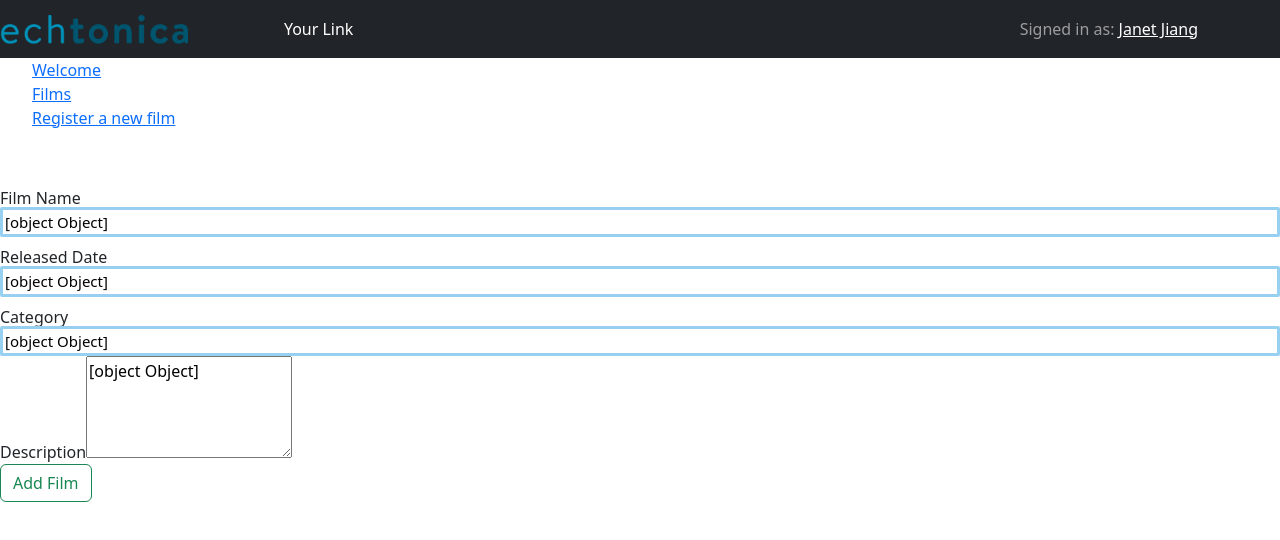
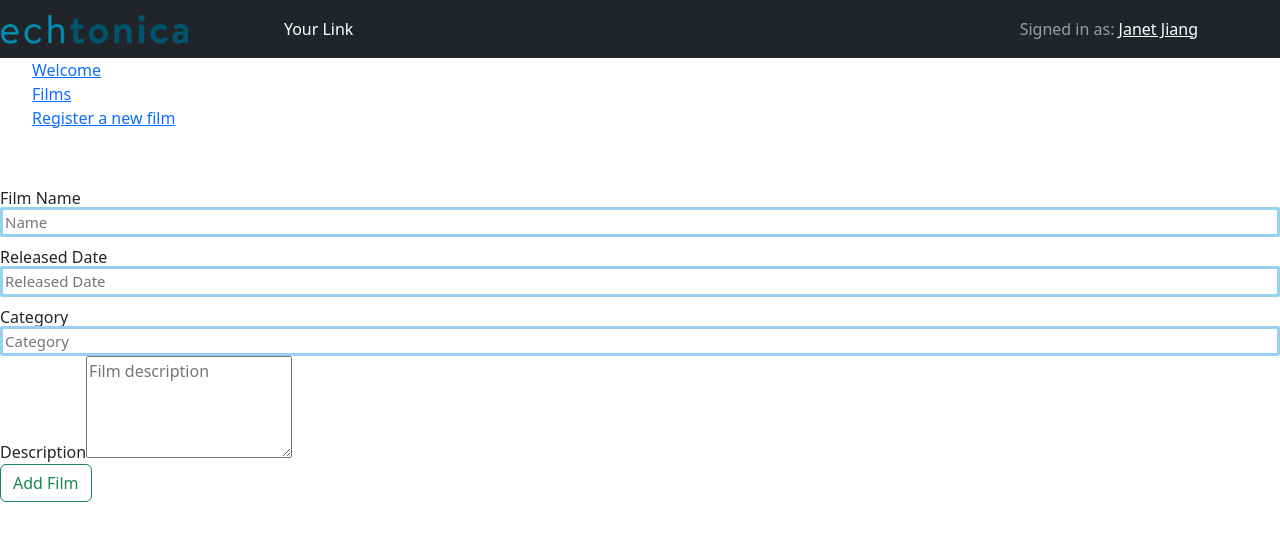
Before and after one commit to zhjiang1103/filmBlog, a React (Vite) app in the folder client/: page /films/new in a window 1280 px wide. Shown: the top 540 px of the page. Built offline with nearby package versions, Linux system fonts and the light colour scheme.

Commit message:
Updating form using useRef

```diff
--- a/client/src/components/FilmList.jsx
+++ b/client/src/components/FilmList.jsx
@@ -10,6 +10,7 @@ const FilmList = () => {
 
     // this is my original state with an array of films
     const [films, setFilms] = useState([]);
+    const [loading, setLoading] = useState(true);
 
 
     //this is the state needed for the UpdateRequest
@@ -26,12 +27,22 @@ const FilmList = () => {
 
     useEffect(() => {
         loadFilms();
-    }, [films]);
+    }, []);
 
-    const onAddFilm = (newFilm) => {
-        console.log("Inside the post", newFilm);
-        setFilms((films) => [...films, newFilm]);
+    const handlePostRequest = (newFilm) => {
+        console.log("Inside the POST, ", newFilm);
+        fetch("http://localhost:8080/films", {
+            method: 'POST',
+            headers: { 'Content-Type': 'application/json' },
+            body: JSON.stringify(newFilm)
+        })
+        .then((response) => response.json())
+        .then((newFilm) => {
+            console.log("In the post, ", newFilm);
+            setFilms([...films, newFilm]);
+        })
     }
+
 
 
     //     //A function to control the update in the parent (student component)
@@ -72,22 +83,18 @@ const FilmList = () => {
         <div className="mybody">
             <div className="list-students">
                 <h2>Films list </h2>
-                <ul>
-                    {/* {contacts.map((contact) => {
-                    return <li key={contact.id}> <ViewContact contact={contact}  toUpdate={onUpdate}  toDelete={onDelete}/></li>
-                })} */}
-                    {films.map((film) => {
-                        return <li key={film.id}> <ViewFilm film={film} /></li>
-                    })}
 
 
-                    {/* {films.map((film) => {
-                    return <li key={film.id}> <FilmDetail film={film}/></li>
-                })} */}
+                <ul>
+                    {films.map((film) => (
+                        <li key={film.id}> <ViewFilm film={film} /></li>
+                    ))}
                 </ul>
+
+
             </div>
             <div>
-                <NewFilmForm onAddFilm={onAddFilm} />
+                <NewFilmForm onAddFilm={handlePostRequest} />
             </div>
             {/* <CreateContact key={editingcontact ? editingcontact.id : null} onSaveContact={onSaveContact} editingContact={editingcontact} onUpdateContact={updateContact} /> */}
         </div>
--- a/client/src/components/NewFilmForm.jsx
+++ b/client/src/components/NewFilmForm.jsx
@@ -1,43 +1,36 @@
 import React, { useRef, useState } from 'react';
 import { Button, Form } from "react-bootstrap";
+import FilmList from './FilmList';
 
 
 
 const NewFilmForm = (props) => {
 
-    const [newFilm, setNewFilm] = useState({
-        name: "",
-        released: "",
-        category: "",
-        description: "",
-        url: "",
-    })
+
+
     // Refs to get values from input fields
-  const nameRef = useRef(null);
-  const releasedRef = useRef(null);
-  const categoryRef = useRef(null);
-  const descriptionRef = useRef(null);
-  const urlRef = useRef(null)
+    const nameRef = useRef();
+    const releasedRef = useRef();
+    const categoryRef = useRef();
+    const descriptionRef = useRef();
+    const urlRef = useRef()
 
     const handleAddFilm = (event) => {
         event.preventDefault();
 
         // Get values from refs
-    const name = nameRef.current.value;
-    const released = releasedRef.current.value;
-    const category = categoryRef.current.value;
-    const description = descriptionRef.current.value;
-    const url = urlRef.current.value;
-
-    setNewFilm({
-        name,
-        released,
-        category,
-        description,
-        url,
-      });
+        const newFilm = {
+            name: nameRef.current?.value,
+            released: releasedRef.current?.value,
+            category: categoryRef.current?.value,
+            description: descriptionRef.current?.value,
+            url: urlRef.current?.value,
+        };
 
 
+
+
+        console.log("newFilm", newFilm)
         // Call the provided callback to add the film
         props.onAddFilm(newFilm);
 
@@ -49,6 +42,8 @@ const NewFilmForm = (props) => {
         urlRef.current.value = '';
     };
 
+
+
     return (
         <Form className="form-students" onSubmit={handleAddFilm}>
             <Form.Group>
@@ -58,7 +53,8 @@ const NewFilmForm = (props) => {
                     id="add-user-name"
                     placeholder="Name"
                     required
-                    value={nameRef}
+                    ref={nameRef}
+                //onChange={handleAddFilm}
                 />
             </Form.Group>
             <Form.Group>
@@ -68,7 +64,8 @@ const NewFilmForm = (props) => {
                     id="add-user-lastname"
                     placeholder="Released Date"
                     required
-                    value={releasedRef}
+                    ref={releasedRef}
+                //onChange={handleAddFilm}
                 />
             </Form.Group>
             <Form.Group>
@@ -77,13 +74,15 @@ const NewFilmForm = (props) => {
                     type="text"
                     id="add-user-lastname"
                     placeholder="Category"
-                    value={categoryRef}
+                    ref={categoryRef}
+                //onChange={handleAddFilm}
                 />
             </Form.Group>
             <Form.Label>Description</Form.Label>
             <textarea
                 placeholder="Film description"
-                value={descriptionRef}
+                ref={descriptionRef}
+                //onChange={handleAddFilm}
                 rows={4} // You can adjust the number of rows as needed
             ></textarea>
 
```
Lines whose indentation alone changed are shown as unchanged.
